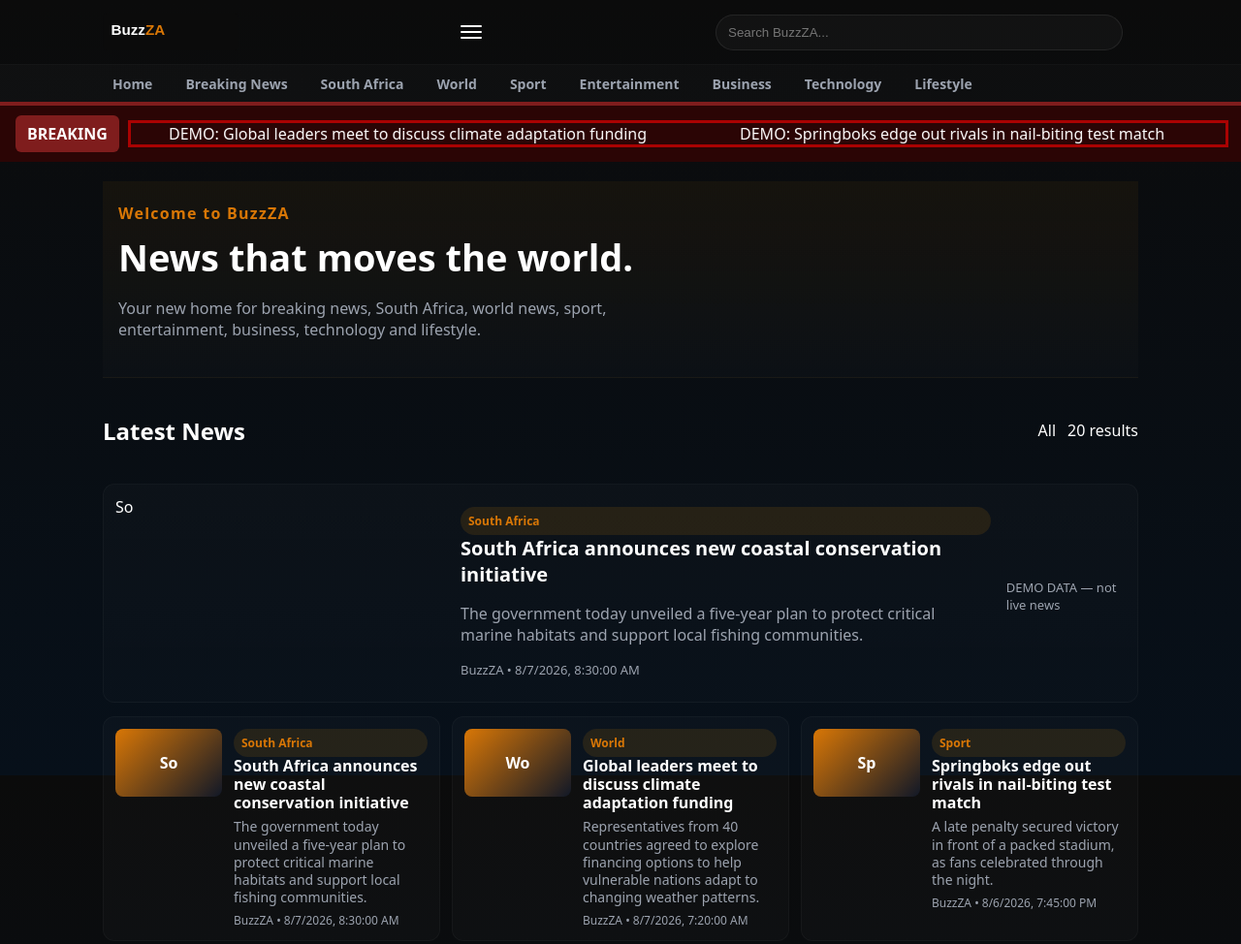
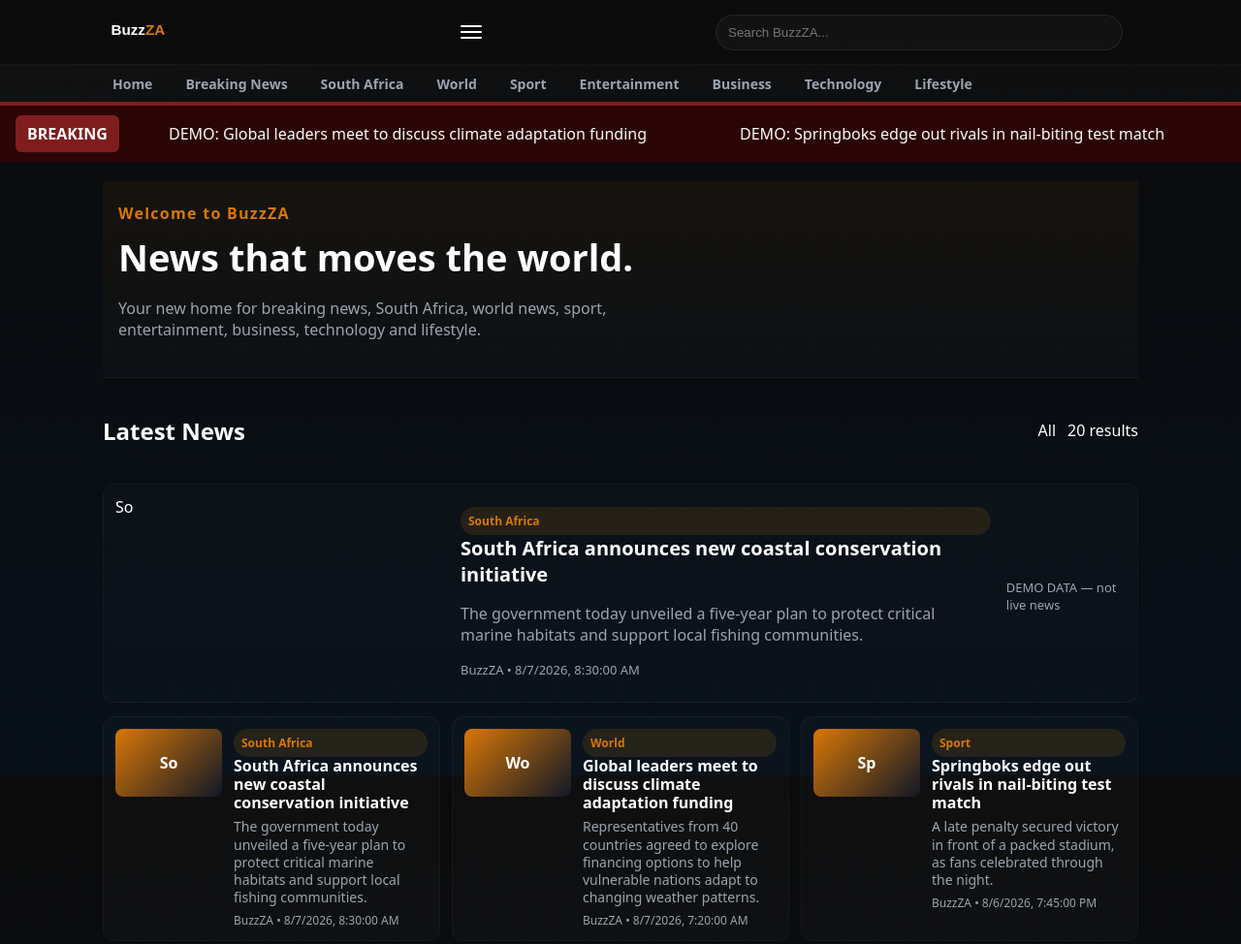
Before and after one commit to bcele202/BuzzZa, a website: page index.html in a window 1280 px wide. Shown: the top 974 px of the page at 97% size. Drawn offline with Linux system fonts and the light colour scheme; no server answers.

Commit message:
Remove temporary overflow diagnostic include; keep normal client scripts order

```diff
--- a/index.html
+++ b/index.html
@@ -85,9 +85,6 @@
     </div>
   </footer>
 
-  <!-- Diagnostics: temporary overflow detector (remove after debugging) -->
-  <script src="js/overflow-diagnostic.js" defer></script>
-
   <script src="js/news-data.js" defer></script>
   <script src="js/main.js" defer></script>
 </body>
```
